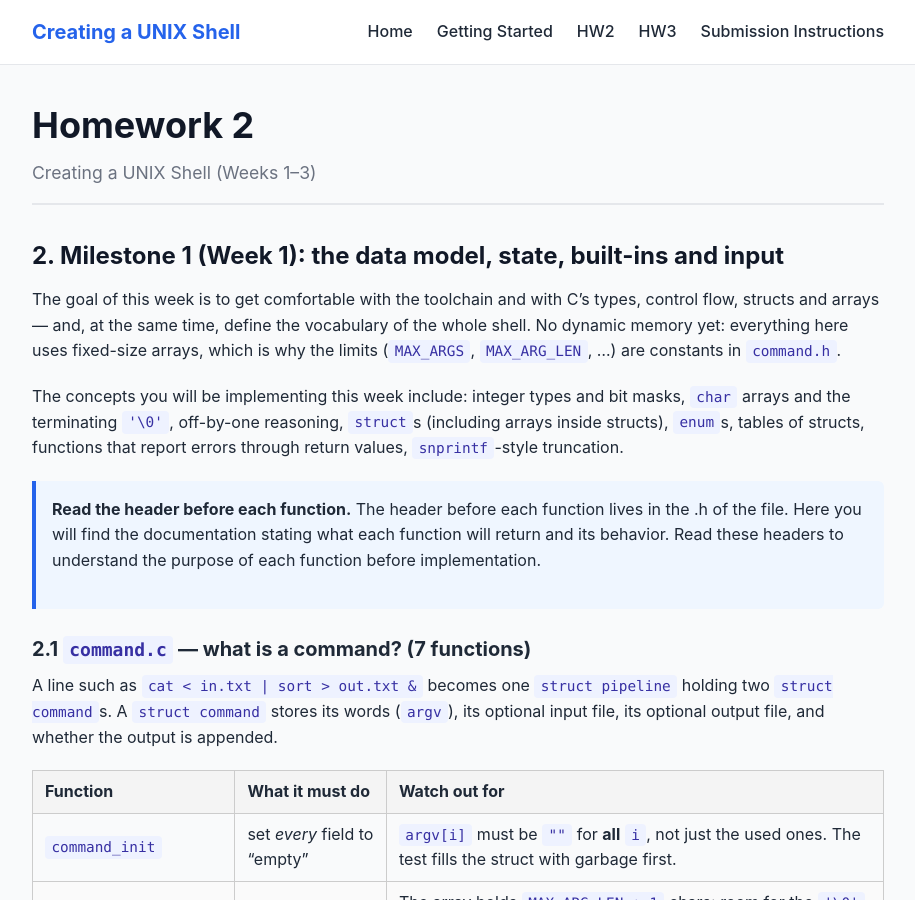
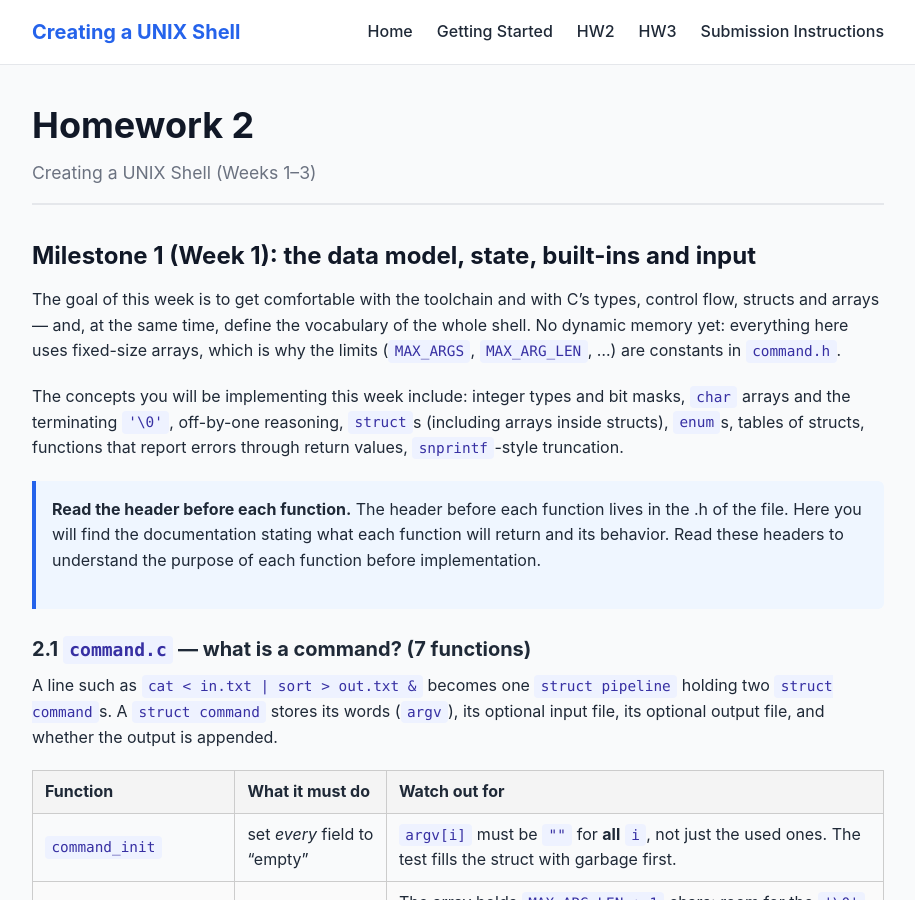
Before and after one commit to sysfun-gwu-f26/sysfun-f26.github.io, a Jekyll site: the page built from hw2.md, in a window 1280 px wide and 900 px high. Shown: the whole window, without its empty margins (182-1097 px from the left). Built offline with Jekyll 4.4.1, drawn with Linux system fonts in a browser that asks for light colours.

Commit message:
Update Homework 2 content and formatting

```diff
--- a/hw2.md
+++ b/hw2.md
@@ -5,7 +5,7 @@ subtitle: Creating a UNIX Shell (Weeks 1–3)
 permalink: /hw2
 ---
 
-## 2. Milestone 1 (Week 1): the data model, state, built-ins and input
+## Milestone 1 (Week 1): the data model, state, built-ins and input
 
 The goal of this week is to get comfortable with the toolchain and with C's types, control flow, structs and arrays — and,
 at the same time, define the vocabulary of the whole shell. No dynamic memory yet: everything here uses
```
